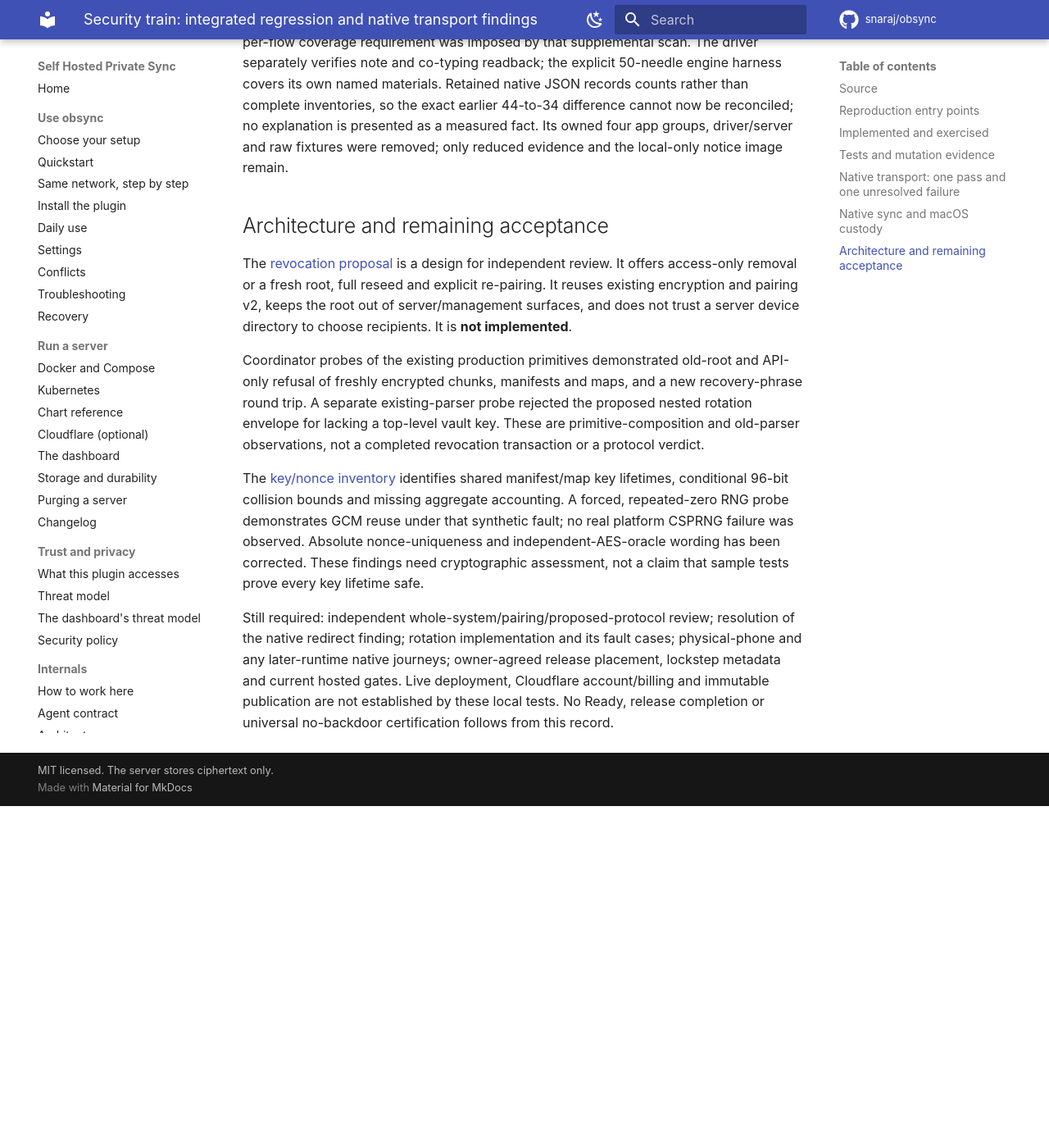
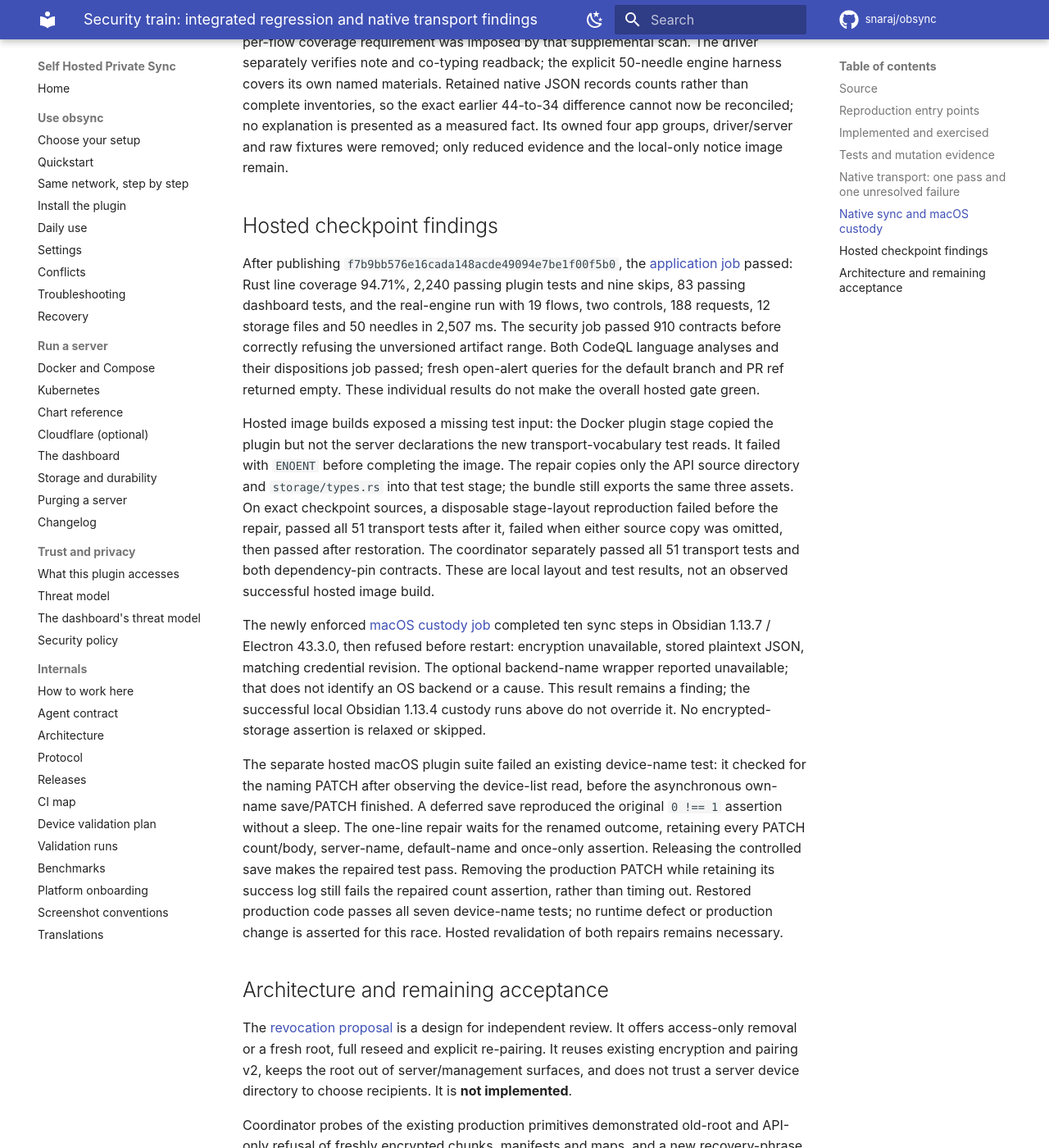
Before and after one commit to snaraj/obsync, an MkDocs documentation site: the page built from docs/validation-runs/2026-10-12-security-train.md, in a window 1280 px wide and 1400 px high, scrolled down 7757 px. Shown: the whole window at 82% size. Built offline with MkDocs 1.6.1 and Material for MkDocs 9.7.7, drawn with Linux system fonts in a browser that asks for light colours; comment, search, counter and statistics services are not loaded; before the commit the page ends 8740 px from its top, so only the background shows below that.

Commit message:
fix(ci): provide refusal oracle inputs and await device naming
The security checkpoint passed its application gate but Docker's isolated
plugin stage lacked the server sources required by the refusal-vocabulary
oracle. Its image builds failed before producing an artifact. The macOS
plugin suite separately observed the device-list read before the async
legacy-name save and PATCH had completed.

Copy only the server API source directory and storage/types.rs into the
plugin test stage. Keep the oracle mandatory and the three exported plugin
assets unchanged. Wait for the renamed outcome in the existing device-name
test, retaining its request-count, payload, resulting-state and once-only
assertions. Record hosted outcomes and the unresolved macOS custody refusal.

Validation: exact f7b9bb57 stage-layout reproduction fails before the copies,
passes 51 transport tests with them, fails when either source is omitted,
and passes after restoration. A deferred save reproduces the original naming
assertion without sleeps; controlled release passes the repaired test.
Removing the production PATCH but keeping the success log still fails the
count assertion. Parent composed checks pass 58 tests and two dependency-pin
contracts. Diff check and both pinned secret scans pass. Product bundle
remains eac31da302ebd62fba3c8011fcc9a83045ee194abd84b5c9e1362ea1fa430a2a.
Hosted image/macOS revalidation remains required; the observed plaintext
custody result and release-placement refusal are not waived.

Accounting: +50/-1 across four files. No production-code, dependency or
release-lock changes. Worker contributions were integrated and verified by
the coordinating author; no independent verdict is asserted.

- GPT-6

```diff
--- a/docs/validation-runs/2026-10-12-security-train.md
+++ b/docs/validation-runs/2026-10-12-security-train.md
@@ -321,6 +321,50 @@
 is presented as a measured fact. Its owned four app groups, driver/server and raw fixtures were
 removed; only reduced evidence and the local-only notice image remain.
 
+## Hosted checkpoint findings
+
+After publishing `f7b9bb576e16cada148acde49094e7be1f00f5b0`, the
+[application job](https://github.com/snaraj/obsync/actions/runs/38290903629/job/114950472239)
+passed: Rust line coverage 94.71%, 2,240 passing plugin tests and nine skips,
+83 passing dashboard tests, and the real-engine run with 19 flows, two controls,
+188 requests, 12 storage files and 50 needles in 2,507 ms. The security job
+passed 910 contracts before correctly refusing the unversioned artifact range.
+Both CodeQL language analyses and their dispositions job passed; fresh open-alert
+queries for the default branch and PR ref returned empty. These individual
+results do not make the overall hosted gate green.
+
+Hosted image builds exposed a missing test input: the Docker plugin stage
+copied the plugin but not the server declarations the new transport-vocabulary
+test reads. It failed with `ENOENT` before completing the image. The repair
+copies only the API source directory and `storage/types.rs` into that test
+stage; the bundle still exports the same three assets. On exact checkpoint
+sources, a disposable stage-layout reproduction failed before the repair,
+passed all 51 transport tests after it, failed when either source copy was
+omitted, then passed after restoration. The coordinator separately passed all
+51 transport tests and both dependency-pin contracts. These are local layout
+and test results, not an observed successful hosted image build.
+
+The newly enforced
+[macOS custody job](https://github.com/snaraj/obsync/actions/runs/38290903628/job/114950472522)
+completed ten sync steps in Obsidian 1.13.7 / Electron 43.3.0, then refused
+before restart: encryption unavailable, stored plaintext JSON, matching
+credential revision. The optional backend-name wrapper reported unavailable;
+that does not identify an OS backend or a cause. This result remains a finding;
+the successful local Obsidian 1.13.4 custody runs above do not override it.
+No encrypted-storage assertion is relaxed or skipped.
+
+The separate hosted macOS plugin suite failed an existing device-name test:
+it checked for the naming PATCH after observing the device-list read, before
+the asynchronous own-name save/PATCH finished. A deferred save reproduced
+the original `0 !== 1` assertion without a sleep. The one-line repair waits
+for the renamed outcome, retaining every PATCH count/body, server-name,
+default-name and once-only assertion. Releasing the controlled save makes
+the repaired test pass. Removing the production PATCH while retaining its
+success log still fails the repaired count assertion, rather than timing out.
+Restored production code passes all seven device-name tests; no runtime
+defect or production change is asserted for this race. Hosted revalidation
+of both repairs remains necessary.
+
 ## Architecture and remaining acceptance
 
 The [revocation proposal](../security/device-revocation.md) is a design for
```
Also changed, not shown: docs/security/e2ee-audit-2026-10.md (+1 -1 lines), 2 other files.
